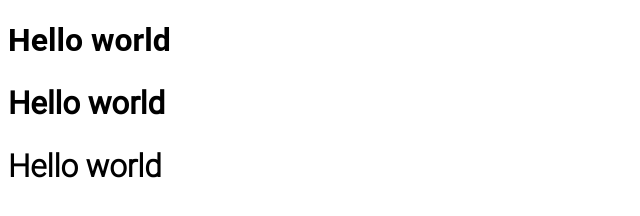
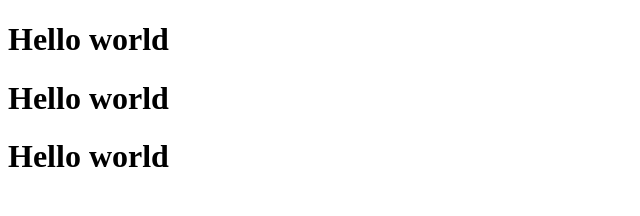
Before and after one commit to IvanRogovskiy/beeinterns, a plain HTML site: page index.html in a window 1280 px wide. Shown: the whole page, without its empty margins (0-640 px from the left). Drawn offline with Linux system fonts and the light colour scheme; files whose address does not match are found by name.

Commit message:
comments fixed

```diff
--- a/fonts/font.css
+++ b/fonts/font.css
@@ -1,5 +1,5 @@
 @font-face {
-    font-family: 'Roboto Regular';
+    font-family: 'Roboto';
     src:
             url("Roboto/Roboto-Regular.woff") format("woff"),
             url("Roboto/Roboto-Regular.woff2") format("woff2");
@@ -8,7 +8,7 @@
 }
 
 @font-face {
-    font-family: 'Roboto Light';
+    font-family: 'Roboto';
     src:
             url("Roboto/Roboto-Light.woff") format("woff"),
             url("Roboto/Roboto-Light.woff2") format("woff2");
--- a/index.html
+++ b/index.html
@@ -1,15 +1,15 @@
 <!DOCTYPE html>
 <html lang="en">
 <head>
-<!--    <link rel="preconnect" href="https://fonts.googleapis.com">-->
-<!--    <link rel="preconnect" href="https://fonts.gstatic.com" crossorigin>-->
-<!--    <link href="https://fonts.googleapis.com/css2?family=Roboto:wght@700&display=swap" rel="stylesheet">-->
+    <link rel="preconnect" href="https://fonts.googleapis.com">
+    <link rel="preconnect" href="https://fonts.gstatic.com" crossorigin>
+    <link href="https://fonts.googleapis.com/css2?family=Roboto:wght@700&display=swap" rel="stylesheet">
     <link rel="stylesheet" href="fonts/font.css">
     <title>My Page</title>
 </head>
 <body>
-    <h1 style="font-family: 'Roboto',sans-serif">Hello world</h1>
-    <h1 style="font-family: 'Roboto Regular',sans-serif">Hello world</h1>
-    <h1 style="font-family: 'Roboto Light',sans-serif">Hello world</h1>
+    <h1>Hello world</h1>
+    <h1>Hello world</h1>
+    <h1>Hello world</h1>
 </body>
 </html>
```
